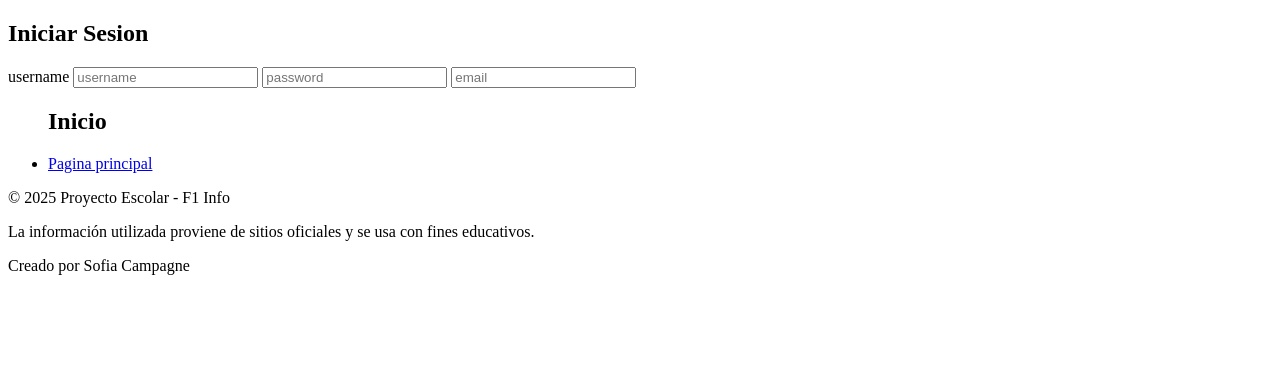
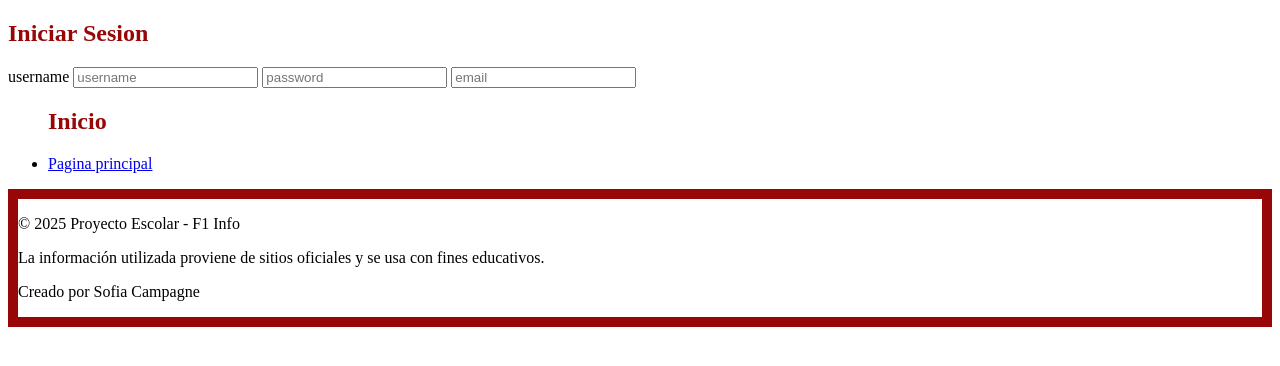
Before and after one commit to soosiiii/tp2, a plain HTML site: page tp2/pages/login.html in a window 1280 px wide. Drawn offline with Linux system fonts and the light colour scheme.

Commit message:
Add files via upload

```diff
--- a/tp2/pages/login.html
+++ b/tp2/pages/login.html
@@ -4,6 +4,7 @@
     <meta charset="UTF-8">
     <meta name="viewport" content="width=device-width, initial-scale=1.0">
     <title>inico de sesion</title>
+     <link rel="stylesheet" href="./style.css">
 </head>
 <title>Document</title>
 <body>
```
Also changed, not shown: tp2/pages/register.html (+1 -0 lines).
